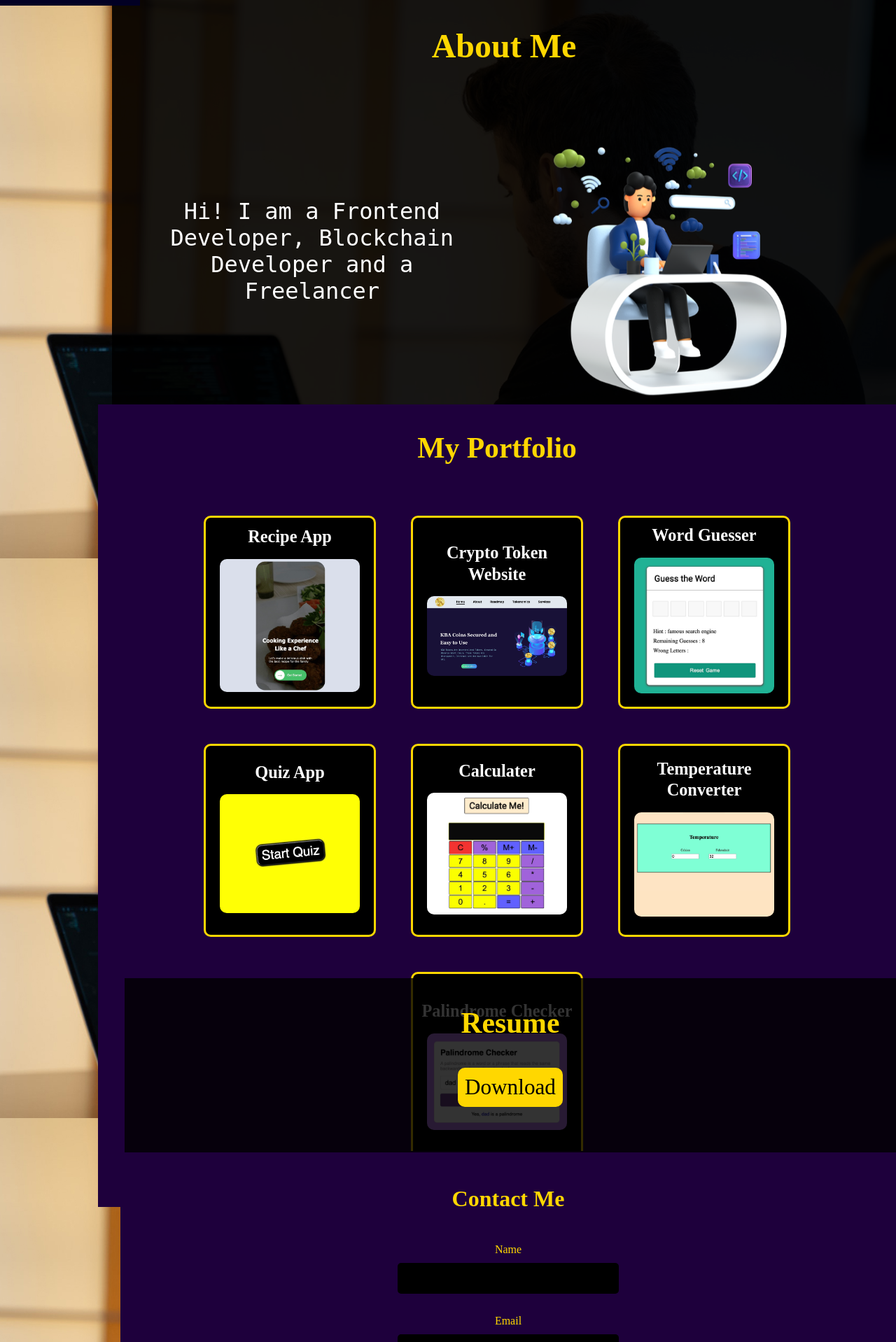
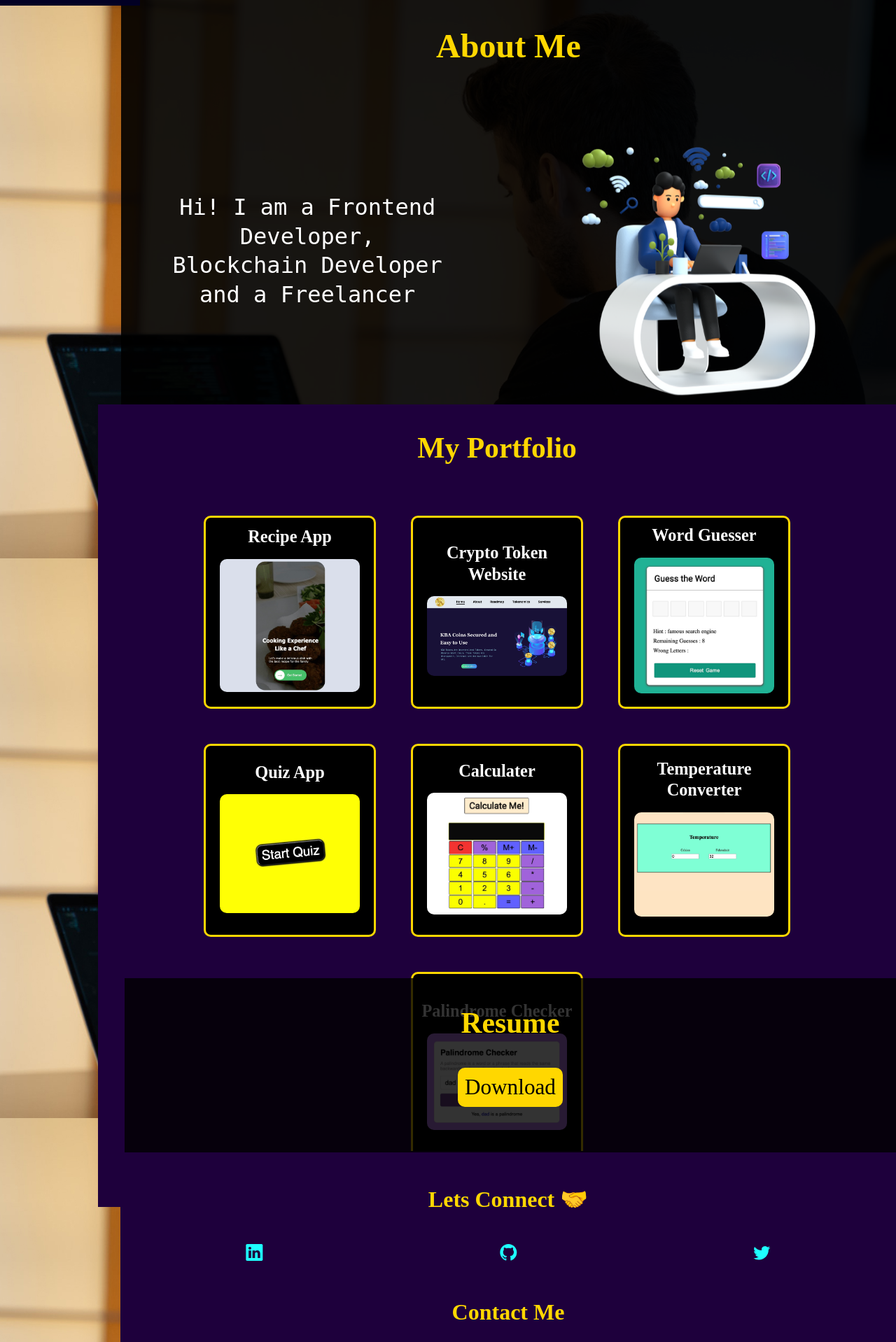
Before and after one commit to Syedhussainsaber/Personal-Portfolio, a React (Create React App) app: page / in a window 1280 px wide. Shown: the part 802-2720 px from the top of the page at 70% size. Built offline with nearby package versions, Linux system fonts and the light colour scheme.

Commit message:
files updated

```diff
--- a/src/App.js
+++ b/src/App.js
@@ -11,6 +11,7 @@ import About from './Components/About'
 import Portfolio from './Components/Portfolio'
 import Resume from './Components/Resume'
 import Contact from './Components/Contact'
+import Footer from './Components/Footer'
 
 import React, { useEffect, useState } from 'react'
 function App() {
@@ -85,7 +86,7 @@ function App() {
     width: 85.9vw;
     height: 100vh;
     position: absolute;
-
+    overflow-x: hidden;
     top: 0px;
     right: 0px;
     @media (max-width: 1100px) {
@@ -196,6 +197,7 @@ function App() {
       <Portfolio />
       <Resume />
       <Contact />
+      <Footer />
     </>
   )
 }
--- a/src/Components/About.js
+++ b/src/Components/About.js
@@ -7,23 +7,26 @@ const AboutSec = styled.div`
   font-size: 2em;
   background-color: rgba(0, 0, 0, 0.9);
   position: absolute;
+  overflow-x: hidden;
   top: 800px;
   text-align: center;
-  width: 87.5vw;
+  width: 86.5vw;
   right: 0px;
-
+  padding-bottom: 30px;
   @media (max-width: 640px) {
     top: 750px;
     width: 100%;
-    padding-bottom: 15px;
+    padding-bottom: 30px;
+  }
+  @media (min-width: 500px) {
+    margin-bottom: 50px;
   }
 `
 const Flex = styled.div`
   display: flex;
   flex-direction: row;
-  justify-content: space-around;
+  justify-content: space-evenly;
   align-items: center;
-
   @media (max-width: 750px) {
     flex-direction: column-reverse;
     flex-wrap: wrap;
@@ -37,13 +40,14 @@ const Heading = styled.h2`
 `
 const AboutPara = styled.div`
   color: white;
-  width: 60%;
+  width: 80%;
   padding: 10px;
   font-family: mono;
   p {
     width: 95%;
     margin: 10px;
     text-align: center;
+    line-height: 1.3;
   }
   .fade-in-right {
     opacity: 0;
@@ -70,6 +74,11 @@ const AboutPara = styled.div`
       line-height: 1.4;
       text-align: center;
       font-size: 0.9em;
+    }
+  }
+  @media (min-width: 500px) {
+    p {
+      width: 75%;
     }
   }
 `
--- a/src/Components/Contact.js
+++ b/src/Components/Contact.js
@@ -1,5 +1,6 @@
 import React, { useState } from 'react'
 import styled from 'styled-components'
+import { BsLinkedin, BsGithub, BsTwitter, BsDiscord } from 'react-icons/bs'
 
 const ContactCon = styled.div`
   background-color: rgb(30, 0, 60);
@@ -19,7 +20,10 @@ const ContactCon = styled.div`
   }
   @media (max-width: 640px) {
     width: 100%;
-    top: 4152px;
+    top: 4168px;
+  }
+  @media (min-width: 592px) and (max-width: 640px) {
+    top: 3220px;
   }
 `
 const Flexcol = styled.div`
@@ -110,10 +114,56 @@ function Contact() {
       alert('Pls Fill the Form')
     }
   }
+  const Flexrow = styled.div`
+    display: flex;
+    flex-flow: row;
+    justify-content: space-around;
+    align-items: center;
+
+    .social {
+      cursor: pointer;
+      width: 100%;
+      color: rgb(30, 500, 500);
+      margin: 15px 5px;
+      font-size: 1.5em;
+      &:hover {
+        color: gold;
+      }
+    }
+  `
+  const handleLinkedin = () => {
+    if (window !== undefined) {
+      window.open('https://www.linkedin.com/in/syed-hussain-saber-096b52229/')
+    }
+  }
+
+  const handleGithub = () => {
+    if (window !== undefined) {
+      window.open('https://github.com/Syedhussainsaber')
+    }
+  }
+
+  const handleTwitter = () => {
+    if (window !== undefined) {
+      window.open('https://twitter.com/syedhussain8888')
+    }
+  }
 
   return (
     <>
       <ContactCon id="contact">
+        <h2>
+          Lets Connect <span>🤝</span>
+        </h2>
+
+        <Flexrow>
+          <BsLinkedin className="social" onClick={handleLinkedin} />
+
+          <BsGithub className="social" onClick={handleGithub} />
+
+          <BsTwitter className="social" onClick={handleTwitter} />
+        </Flexrow>
+
         <h2>Contact Me</h2>
 
         <form onSubmit={handleSubmit}>
--- /dev/null
+++ b/src/Components/Footer.js
@@ -0,0 +1,35 @@
+import React from 'react'
+import styled from 'styled-components'
+
+const StyledFooter = styled.footer`
+  width: 87%;
+  background-color: black;
+  color: white;
+  font-family: mono;
+  text-align: center;
+  position: absolute;
+  top: 3280px;
+  right: 0px;
+  padding: 15px 0px;
+  a {
+    margin: 0px 8px;
+    text-decoration: none;
+  }
+  @media (max-width: 640px) {
+    top: 4980px;
+    width: 100%;
+  }
+  @media (min-width: 592px) and (max-width: 640px) {
+    top: 3858px;
+  }
+`
+const Footer = () => {
+  return (
+    <StyledFooter>
+      Copyright &copy; Reserved For
+      <a href="syedsaber.netlify.com">syedsaber.netlify.com</a>
+    </StyledFooter>
+  )
+}
+
+export default Footer
--- a/src/Components/Portfolio.js
+++ b/src/Components/Portfolio.js
@@ -9,13 +9,16 @@ const PortfolioSec = styled.div`
   font-size: 1.3em;
   position: absolute;
   top: 1380px;
-
+  overflow-x: hidden;
   right: 0;
   padding: 10px;
   padding-bottom: 35px;
   @media (max-width: 640px) {
     width: 100%;
-    top: 1455px;
+    top: 1462px;
+  }
+  @media (min-width: 592px) and (max-width: 640px) {
+    top: 1485px;
   }
 `
 const PortfolioCon = styled.h1`
@@ -77,7 +80,7 @@ const Portfolio = () => {
           <Flexrow>
             <Card
               onClick={() =>
-                window != undefined
+                window !== undefined
                   ? window.open('https://recipe-app--syedhussainsabe.repl.co/')
                   : ''
               }
@@ -88,7 +91,9 @@ const Portfolio = () => {
 
             <Card
               onClick={() =>
-                window != undefined ? window.open('https://kba.vercel.app') : ''
+                window !== undefined
+                  ? window.open('https://kba.vercel.app')
+                  : ''
               }
             >
               <h3>Crypto Token Website</h3>
@@ -97,7 +102,7 @@ const Portfolio = () => {
 
             <Card
               onClick={() =>
-                window != undefined
+                window !== undefined
                   ? window.open(
                       'https://words-guesser-game--syedhussainsabe.repl.co/',
                     )
@@ -110,7 +115,7 @@ const Portfolio = () => {
 
             <Card
               onClick={() =>
-                window != undefined
+                window !== undefined
                   ? window.open('https://quiz-app-1--syedhussainsabe.repl.co/')
                   : ''
               }
@@ -121,7 +126,7 @@ const Portfolio = () => {
 
             <Card
               onClick={() =>
-                window != undefined
+                window !== undefined
                   ? window.open(
                       'https://calculater-using-htmlcsssjs--syedhussainsabe.repl.co/',
                     )
@@ -134,7 +139,7 @@ const Portfolio = () => {
 
             <Card
               onClick={() =>
-                window != undefined
+                window !== undefined
                   ? window.open(
                       'https://temperature-converter--syedhussainsabe.repl.co/',
                     )
@@ -147,7 +152,7 @@ const Portfolio = () => {
 
             <Card
               onClick={() =>
-                window != undefined
+                window !== undefined
                   ? window.open(
                       'https://palindrome-checker--syedhussainsabe.repl.co/',
                     )
```
Also changed, not shown: src/Components/Resume.js.
